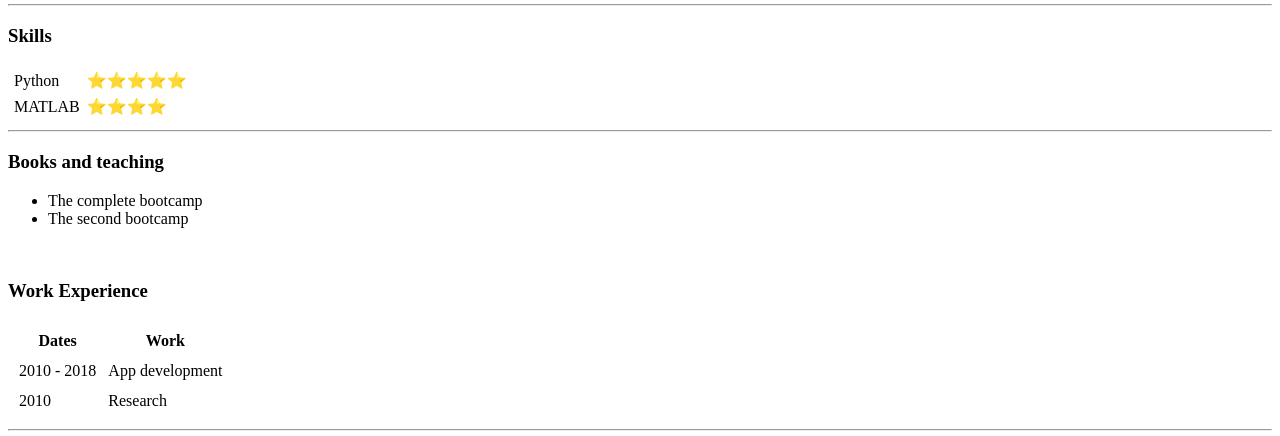
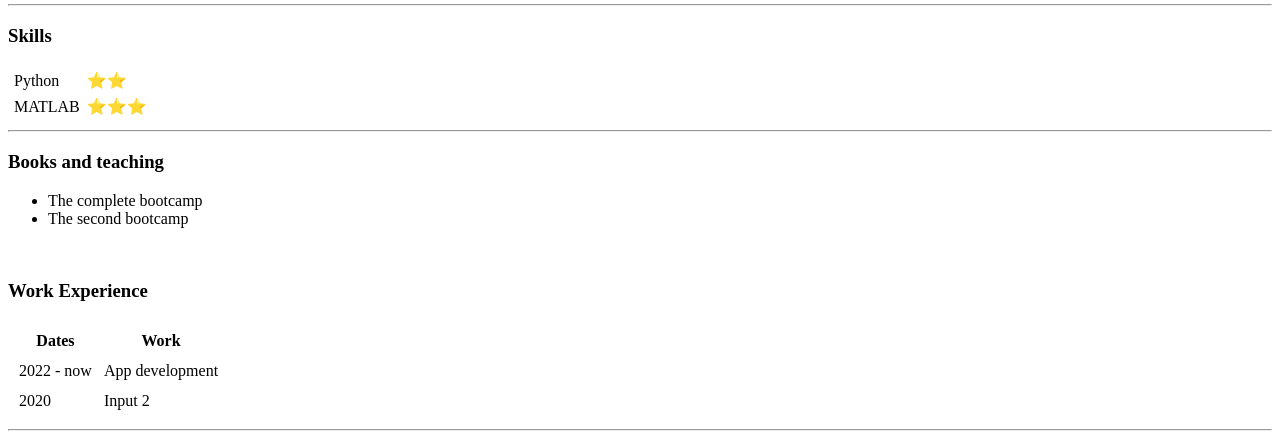
Before and after one commit to bart429/bart429.github.io, a plain HTML site: page index.html in a window 1280 px wide. Shown: the part 220-656 px from the top of the page. Drawn offline with Linux system fonts and the light colour scheme.

Commit message:
Add files via upload

```diff
--- a/index.html
+++ b/index.html
@@ -24,10 +24,10 @@
   <table cellspacing="5">
     <tr>
       <td>Python</td>
-      <td>⭐⭐⭐⭐⭐</td>
+      <td>⭐⭐</td>
     </tr>
       <td> MATLAB </td>
-      <td> ⭐⭐⭐⭐</td>
+      <td> ⭐⭐⭐</td>
   </table>
 
 
@@ -50,12 +50,12 @@
 
     <body>
       <tr>
-        <td> 2010 - 2018</td>
+        <td> 2022 - now</td>
         <td> App development</td>
       </tr>
       <tr>
-        <td> 2010</td>
-        <td> Research</td>
+        <td> 2020</td>
+        <td> Input 2</td>
       </tr>
     </body>
   </table>
```
